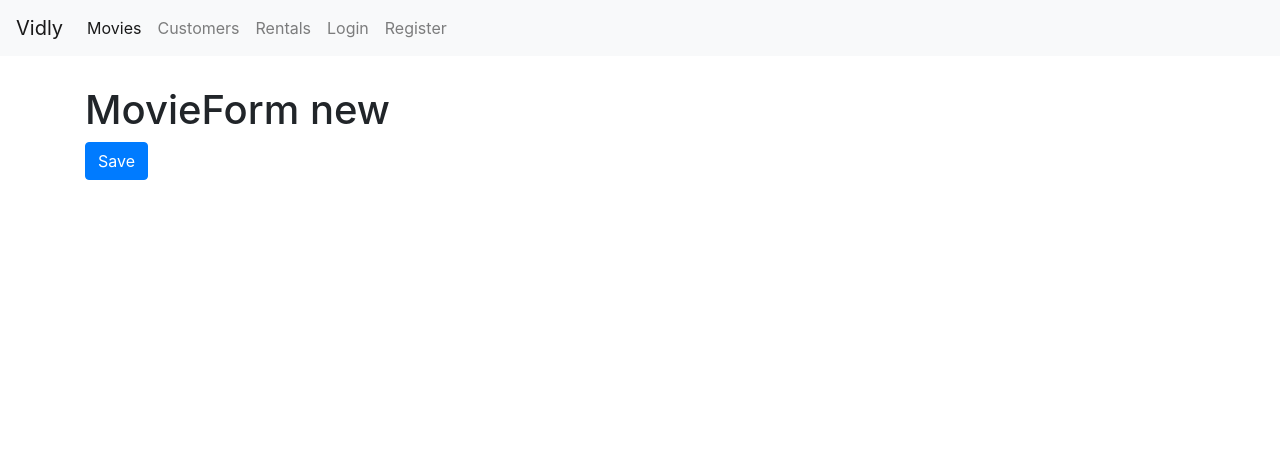
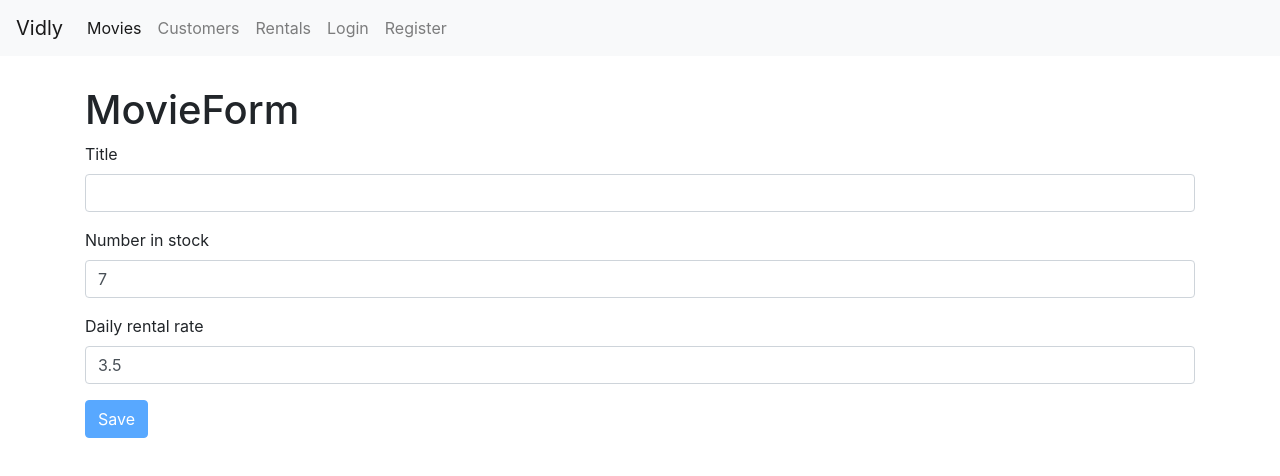
Before and after one commit to nehapatil31/react-vidly, a React (Create React App) app: page /movies/new in a window 1280 px wide. Shown: the top 476 px of the page. Built offline with nearby package versions, Linux system fonts and the light colour scheme.

Commit message:
movieForm component WIP

```diff
--- a/src/App.js
+++ b/src/App.js
@@ -21,6 +21,7 @@ class App extends Component {
                     <Switch>
                         <Route path="/login" component={LoginForm} />
                         <Route path="/register" component={RegisterForm} />
+                        <Route path="/movies/new" component={MovieForm} />
                         <Route path="/movies/:movieId" component={MovieForm} />
                         <Route path="/movies" component={Movies} />
                         <Route path="/customers" component={Customers} />
--- a/src/components/movieForm.jsx
+++ b/src/components/movieForm.jsx
@@ -1,18 +1,47 @@
 import React from "react";
+import Joi from "joi-browser";
+import Form from "./common/form";
 
-const MovieForm = props => {
-  const handleSave = () => {
+class MovieForm extends Form {
+    state = {
+        data: {
+            _id: "",
+            title: "",
+            genre: { _id: "", name: "" },
+            numberInStock: 7,
+            dailyRentalRate: 3.5
+        },
+        errors: {}
+    };
+    schema = {
+        title: Joi.string()
+            .required()
+            .label("Title"),
+        numberInStock: Joi.number()
+            .required()
+            .label("Number in stock"),
+        dailyRentalRate: Joi.number()
+            .required()
+            .label("Daily rental rate")
+    };
+
+    doSubmit = () => {
+        //Call to server
+        console.log("submitted");
         //Navigate to movies page
-    props.history.replace("/movies");
+        this.props.history.replace("/movies");
     };
+    render() {
         return (
             <div>
-      <h1>MovieForm {props.match.params.movieId}</h1>
-      <button type="button" className="btn btn-primary" onClick={handleSave}>
-        Save
-      </button>
+                <h1>MovieForm {this.props.match.params.movieId}</h1>
+                {this.renderInput("title", "Title")}
+                {this.renderInput("numberInStock", "Number in stock")}
+                {this.renderInput("dailyRentalRate", "Daily rental rate")}
+                {this.renderSubmit("Save")}
             </div>
         );
-};
+    }
+}
 
 export default MovieForm;
--- a/src/components/movies.jsx
+++ b/src/components/movies.jsx
@@ -56,9 +56,14 @@ class Movies extends Component {
         const { movies, currentPage, sortOrder } = this.state;
         const { pageSize } = this.state;
 
-    if (count === 0) return <span>There are no movies in the database.</span>;
+        if (count === 0)
+            return <span>There are no movies in the database.</span>;
 
-    const sortedMovies = _.orderBy(movies, [sortOrder.path], [sortOrder.order]);
+        const sortedMovies = _.orderBy(
+            movies,
+            [sortOrder.path],
+            [sortOrder.order]
+        );
 
         const filteredMovies = paginate(sortedMovies, currentPage, pageSize);
         return (
@@ -70,6 +75,14 @@ class Movies extends Component {
                     />
                 </div>
                 <div className="col">
+                    <button
+                        className="btn btn-primary"
+                        onClick={() => {
+                            this.props.history.push("/movies/new");
+                        }}
+                    >
+                        New Movie
+                    </button>
                     <div>Showing {count} movies in datatable</div>
                     <MoviesTable
                         filteredMovies={filteredMovies}
```
Lines whose indentation alone changed are shown as unchanged.
